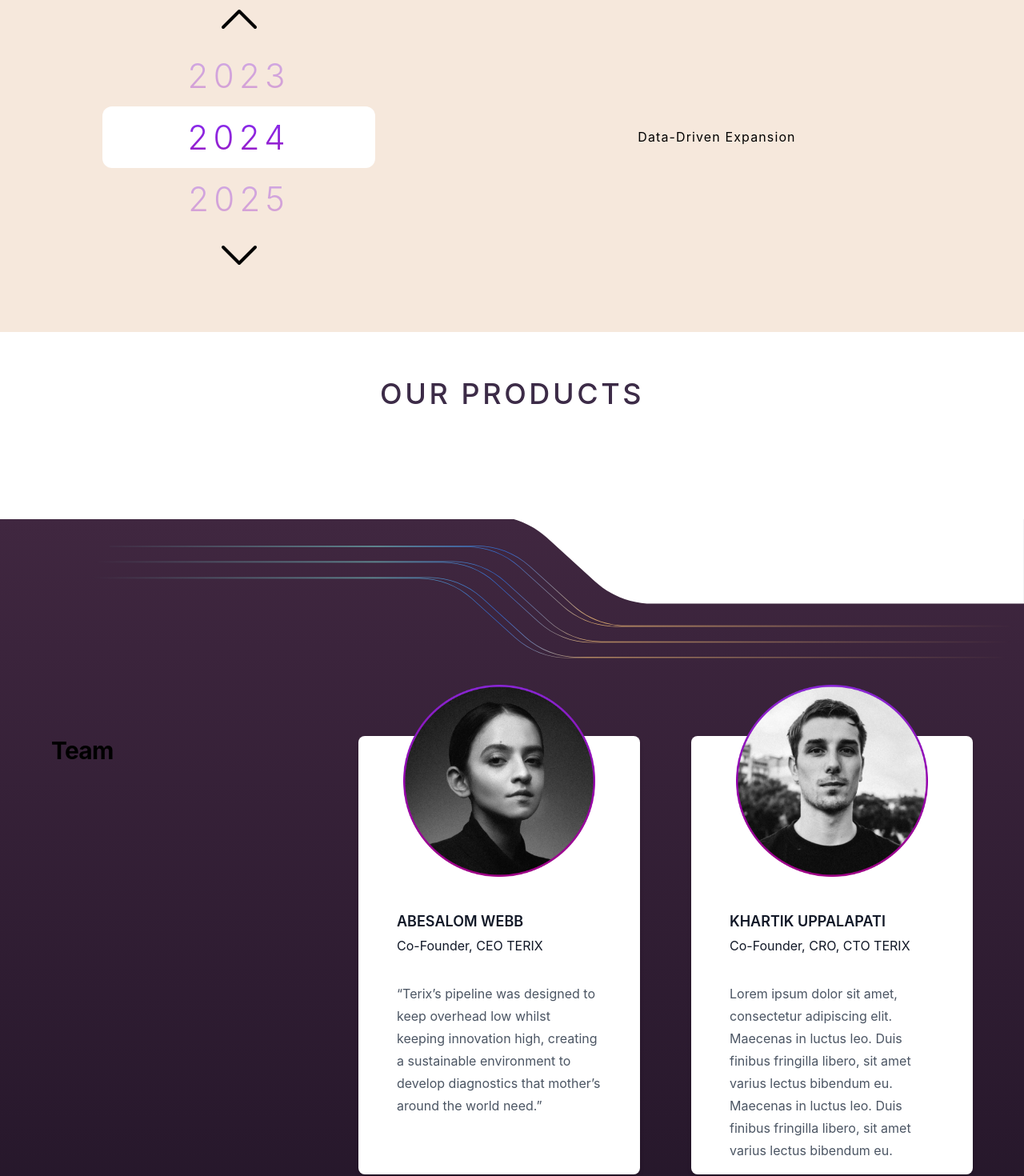
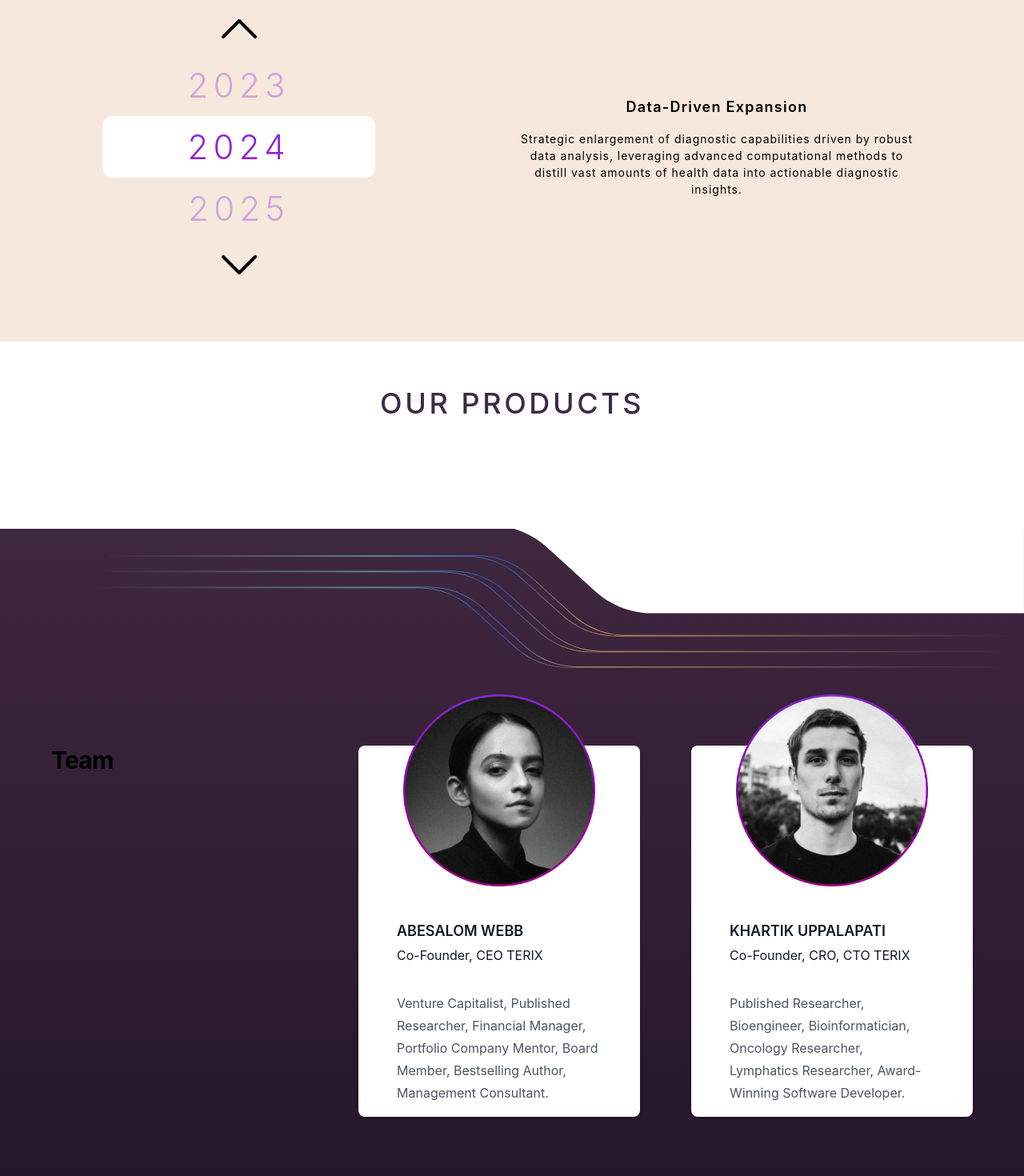
Before and after one commit to bhanureddy2105/terix, a React (Create React App) app: page /#/home in a window 1280 px wide. Before the commit this address led to /#/home. Shown: the part 3220-4690 px from the top of the page at 80% size. Built offline with nearby package versions, Linux system fonts and the light colour scheme.

Commit message:
minor changes

```diff
--- a/src/App.css
+++ b/src/App.css
@@ -98,8 +98,19 @@
 .card-paragraph {
   font-family: 'Inter';
   font-style: normal;
+  font-weight: 600;
+  font-size: 18px;
+  line-height: 150%;
+  text-align: center;
+  letter-spacing: 0.07em;
+  color: #000000;
+}
+
+.card-paragraph-desc {
+  font-family: 'Inter';
+  font-style: normal;
   font-weight: 400;
-  font-size: 16px;
+  font-size: 14px;
   line-height: 150%;
   text-align: center;
   letter-spacing: 0.07em;
--- a/src/components/Deeplearning.jsx
+++ b/src/components/Deeplearning.jsx
@@ -6,12 +6,12 @@ export function DeepLearing() {
         <div>
             <div id="deep-learning" className="flex flex-col">
                 <h1 className="text-center synthetic-heading">DEEP LEARNING</h1>
-                <p className="synthetic-para py-16">Lorem ipsum dolor sit amet, consectetur adipiscing elit, sed do eiusmod tempor incididunt ut labore et dolore magna aliqua. Ut enim ad minim veniam, quis nostrud exercitation ullamco laboris nisi ut aliquip ex ea commodo consequat. Duis aute irure dolor in reprehenderit in voluptate velit esse cillum dolore eu fugiat nulla pariatur. Excepteur sint occaecat cupidatat non proident, sunt in culpa qui officia deserunt mollit anim id est.</p>
+                <p className="synthetic-para py-16">Deep Learning at Terix represents the pinnacle of AI's transformative power in maternal healthcare, utilizing neural networks to interpret complex medical data for unprecedented diagnostic accuracy.</p>
             </div>
             <div className="flex flex-row justify-between gap-x-36 my-32">
                 <div className="flex flex-col w-1/2">
                     <h3 className="synthetic-subheading mb-4">Data Graph</h3>
-                    <p className="synthetic-para">Lorem ipsum dolor sit amet, consectetur adipiscing elit, sed do eiusmod tempor incididunt ut labore et dolore magna aliqua. Ut enim ad minim veniam, Lorem ipsum dolor sit amet, commodo consequat. Duis aute irure dolor in reprehenderit in voluptate velit esse cillum dolore eu fugiat nulla pariatur. Excepteur sint occaecat cupidatat non proident..</p>
+                    <p className="synthetic-para">Our Data Graphs elucidate the intricate relationships between genetic markers and maternal health outcomes, enabled by Terix's advanced machine learning algorithms.</p>
                 </div>
                 <div className="flex flex-row justify-start gap-x-36">
                     <ScienceCard date="January 14, 2023"
--- a/src/components/Founders.jsx
+++ b/src/components/Founders.jsx
@@ -5,9 +5,9 @@ export function Founders(){
     const people = [
         {
             name: 'Abesalom Webb',
-            role: 'Co-Founder, CEO TERIX',
+            role: 'Co-Founder, CFO, CEO TERIX',
             imageUrl: TeamsImage,
-            bio: 'Lorem ipsum dolor sit amet, consectetur adipiscing elit. Maecenas in luctus leo. Duis finibus fringilla libero, sit amet varius lectus bibendum eu.',
+            bio: 'Venture Capitalist, Published Researcher, Financial Manager, Portfolio Company Mentor, Board Member, Bestselling Author, Management Consultant.',
             xUrl: '#',
             color:"#BEA3DA",
             linkedinUrl: '#',
@@ -16,7 +16,7 @@ export function Founders(){
             name: 'Khartik Uppalapati',
             role: 'Co-Founder, CRO, CTO TERIX',
             imageUrl: TeamsImage,
-            bio: 'Lorem ipsum dolor sit amet, consectetur adipiscing elit. Maecenas in luctus leo. Duis finibus fringilla libero, sit amet varius lectus bibendum eu.',
+            bio: 'Published Researcher, Bioengineer, Bioinformatician, Oncology Researcher, Lymphatics Researcher, Award-Winning Software Developer.',
             xUrl: '#',
             color:"#D7A4CE",
             linkedinUrl: '#',
--- a/src/components/SciencePage.jsx
+++ b/src/components/SciencePage.jsx
@@ -36,7 +36,7 @@ export function SciencePage() {
                 <div className="flex flex-row justify-between relative">
                     <div className="w-2/3 pt-40 pb-80" style={{ background: "#D3A1CA" }}>
                         <div className="w-1/3 mx-32">
-                            <p className="text-center trx mb-12">adipiscing elit, sed do eiusmod tempor incididunt ut labore et dolore magna aliqua. Ut enim ad minim veniam, Lorem ipsum dolor sit amet</p>
+                            <p className="text-center trx mb-12">TRX-2643 represents Terix's latest foray into the avant-garde of precision medicine, encapsulating a synthesized bioactive ligand designed for selective modulation of epigenetic transcription factors. Developed through an innovative CRISPR-mediated synthetic pathway, this compound precisely targets histone methylation processes, disrupting aberrant gene silencing mechanisms linked to gestational diabetes mellitus. The utilization of high-throughput screening and next-generation sequencing in its development underscores its potential as a targeted therapeutic agent, paving the way for personalized treatment modalities in maternal-fetal medicine.</p>
                         </div>
                         <a href="" className="rounded-md request-btn p-3 mx-32 text-sm font-semibold shadow-sm">
                             Request More Info
--- a/src/components/SyntheticBiology.jsx
+++ b/src/components/SyntheticBiology.jsx
@@ -24,12 +24,12 @@ export function SyntheticBiology() {
         <div>
             <div id="synthetic" className="flex flex-col">
                 <h1 className="text-center synthetic-heading">SYNTHETIC BIOLOGY</h1>
-                <p className="synthetic-para py-16">Lorem ipsum dolor sit amet, consectetur adipiscing elit, sed do eiusmod tempor incididunt ut labore et dolore magna aliqua. Ut enim ad minim veniam, quis nostrud exercitation ullamco laboris nisi ut aliquip ex ea commodo consequat. Duis aute irure dolor in reprehenderit in voluptate velit esse cillum dolore eu fugiat nulla pariatur. Excepteur sint occaecat cupidatat non proident, sunt in culpa qui officia deserunt mollit anim id est.</p>
+                <p className="synthetic-para py-16">Discover the intricacies of Terix's whole-cell biosensors utilizing CRISPR/Cas9 to endow stem cells with targeted detection capabilities, embodying biocompatibility and nanotechnological innovation.</p>
             </div>
             <div className="flex flex-row justify-between gap-x-36 mt-12 mb-48">
                 <div className="flex flex-col w-1/2">
                     <h3 className="synthetic-subheading mb-4">Whole-Cell Bio Sensors</h3>
-                    <p className="synthetic-para">Terix is leveraging CRSIPR / Cas9 technology to re-program stem cells, giving them consciousness about biological targets of interest. Biocompatibility is at the heart of our innovation, with non-invasive nanotechnology being used to develop lightweight and flexible dynamics in a novel manner.</p>
+                    <p className="synthetic-para">Examine the transformative potential of Terix's CRISPR/Cas9 enhanced whole-cell biosensors, engineered for ultra-sensitive detection of pathophysiological biomarkers, heralding a new era in proactive maternal health management.</p>
                 </div>
                 <div className="flex flex-row justify-start gap-x-36">
                     <ScienceCard date="January 14, 2023"
--- a/src/components/Team.jsx
+++ b/src/components/Team.jsx
@@ -11,7 +11,7 @@ const people = [
         name: 'Abesalom Webb',
         role: 'Co-Founder, CEO TERIX',
         imageUrl: Ceo,
-        bio: '“Terix’s pipeline was designed to keep overhead low whilst keeping innovation high, creating a sustainable environment to develop diagnostics that mother’s around the world need.”',
+        bio: 'Venture Capitalist, Published Researcher, Financial Manager, Portfolio Company Mentor, Board Member, Bestselling Author, Management Consultant.',
         xUrl: '#',
         linkedinUrl: '#',
     },
@@ -19,7 +19,7 @@ const people = [
         name: 'Khartik Uppalapati',
         role: 'Co-Founder, CRO, CTO TERIX',
         imageUrl: CoFounder,
-        bio: 'Lorem ipsum dolor sit amet, consectetur adipiscing elit. Maecenas in luctus leo. Duis finibus fringilla libero, sit amet varius lectus bibendum eu. Maecenas in luctus leo. Duis finibus fringilla libero, sit amet varius lectus bibendum eu.',
+        bio: 'Published Researcher, Bioengineer, Bioinformatician, Oncology Researcher, Lymphatics Researcher, Award-Winning Software Developer.',
         xUrl: '#',
         linkedinUrl: '#',
     },
--- a/src/components/Vision.jsx
+++ b/src/components/Vision.jsx
@@ -8,12 +8,30 @@ import { useState } from "react"
 export default function Vision() {
 
     const years = {
-        "2023": "Further biomarker identification and Data Curation &",
-        "2024": "Data-Driven Expansion",
-        "2025": "Assay Optimization and Integration",
-        "2026": "Clinical Trial Preparation",
-        "2027": "Clinical Trial Execution",
-        "2028": "Preparing for Regulatory Submission",
+        "2023": {
+            heading: "Further biomarker identification and Data Curation",
+            description : "Commencement of an in-depth analytical phase focusing on the meticulous identification and validation of potential biomarkers, alongside the systematic aggregation and organization of pertinent data sets for enhanced diagnostic accuracy."
+        },
+        "2024": {
+            heading: "Data-Driven Expansion",
+            description : "Strategic enlargement of diagnostic capabilities driven by robust data analysis, leveraging advanced computational methods to distill vast amounts of health data into actionable diagnostic insights."
+        },
+        "2025": {
+            heading: "Assay Optimization and Integration",
+            description : "Refinement and enhancement of assay protocols to ensure precision and reproducibility, followed by the seamless integration of these optimized assays into existing diagnostic frameworks to broaden clinical applicability."
+        },
+        "2026": {
+            heading: "Clinical Trial Preparation",
+            description : "Comprehensive preparation for extensive clinical trials, involving the formulation of detailed study protocols, securing of ethical approvals, and establishment of rigorous operational guidelines to ensure scientific validity."
+        },
+        "2027": {
+            heading: "Clinical Trial Execution",
+            description : "Implementation and meticulous management of multi-phase clinical trials to assess the efficacy and safety of the diagnostic services, with continuous data monitoring for adherence to regulatory and scientific standards."
+        },
+        "2028": {
+            heading: "Preparing for Regulatory Submission",
+            description : "Systematic compilation of clinical trial data and preparation of a comprehensive dossier for submission to regulatory authorities, ensuring that all necessary criteria for diagnostic service approval are meticulously documented and presented."
+        }
     }
 
     const [prevYear, setPreviousYear] = useState("2023")
@@ -38,8 +56,12 @@ export default function Vision() {
         }
     }
 
-    const getMatter = (year) => {
-        return years[year]
+    const getVisionHeading = (year) => {
+        return years[year]?.heading || ""
+    }
+
+    const getVisionDesc = (year) => {
+        return years[year]?.description || ""
     }
 
     return (
@@ -51,16 +73,21 @@ export default function Vision() {
                         <a className="cursor-pointer" onClick={topClick}>
                             <ChevronUpIcon className="h-16 w-16 mx-auto"></ChevronUpIcon>
                         </a>
-                        <div className="vision-subtext">{prevYear !="2028" ? prevYear : "2028-2030"}</div>
+                        <div className="vision-subtext">{prevYear !=="2028" ? prevYear : "2028-2030"}</div>
                         <div className="bg-white rounded-xl">
-                            <div className="vision-text">{currentYear !="2028" ? currentYear : "2028-2030"}</div>
+                            <div className="vision-text">{currentYear !=="2028" ? currentYear : "2028-2030"}</div>
                         </div>
                         <div className="vision-subtext">{nextYear !="2028" ? nextYear : "2028-2030" }</div>
                         <a className="cursor-pointer" onClick={bottomClick}><ChevronDownIcon className="h-16 w-16 mx-auto"></ChevronDownIcon></a>
                     </div>
-                    <p className="card-paragraph w-1/2">
-                        {getMatter(currentYear)}
-                    </p>
+                    <div className="flex flex-col gap-y-4 w-1/2">
+                        <p className="card-paragraph font-bold">
+                            {getVisionHeading(currentYear)}
+                        </p>
+                        <p className="card-paragraph-desc">
+                            {getVisionDesc(currentYear)}
+                        </p>
+                    </div>
 
                 </div>
             </div>
```
